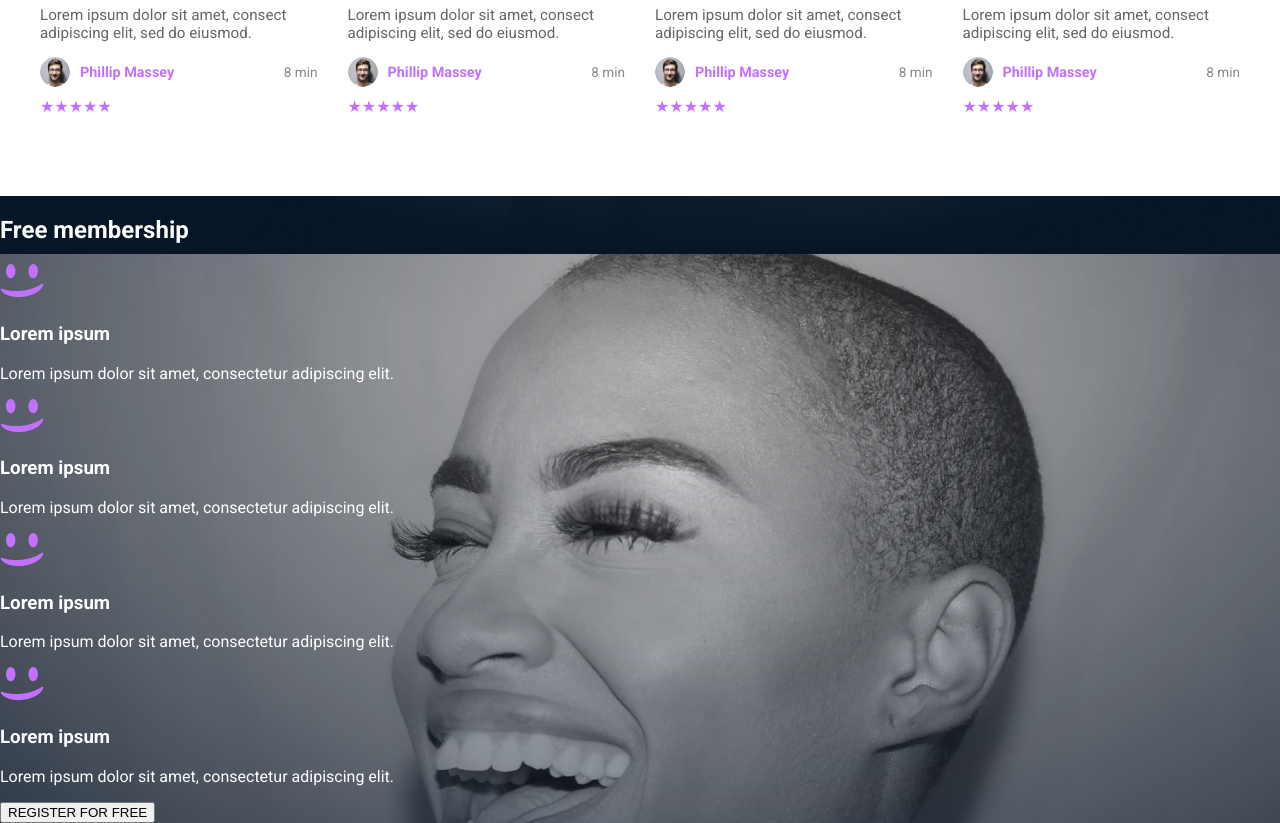
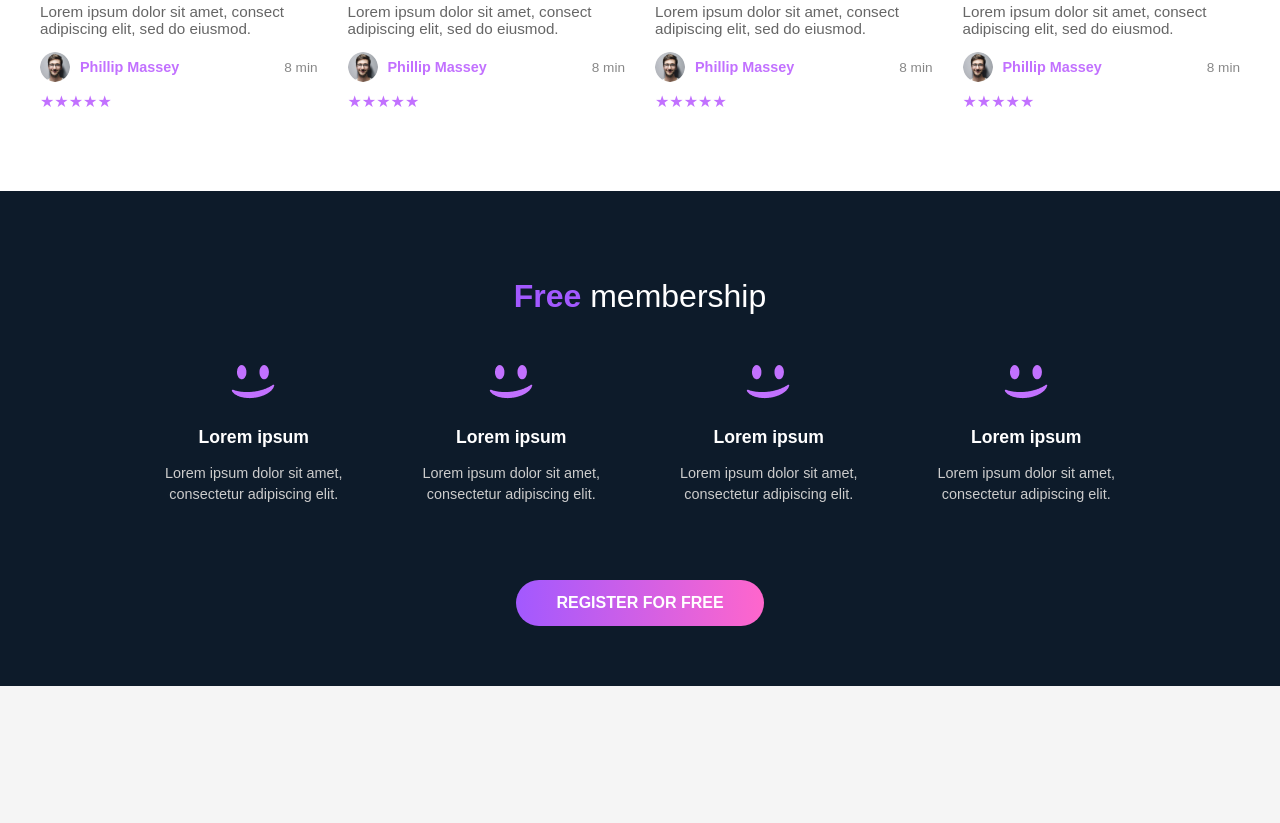
Before and after one commit to amineazzouzi24/alx_html_css, a plain HTML site: page css_advanced/index.html in a window 1280 px wide. Shown: the part 1724-2547 px from the top of the page. After the commit the page ends 2410 px from the top, so only its background shows below. Drawn offline with Linux system fonts and the light colour scheme; files whose address does not match are found by name.

Commit message:
styles.css

```diff
--- a/css_advanced/styles.css
+++ b/css_advanced/styles.css
@@ -263,3 +263,75 @@ section.tutorials{
 color: #666;
 
 }
+
+
+
+body {
+      margin: 0;
+      font-family: Arial, sans-serif;
+      background: #f5f5f5;
+    }
+
+    .membership-section {
+      background: #0d1b2a;
+      color: #fff;
+      text-align: center;
+      padding: 60px 20px;
+    }
+
+    .membership-section h2 {
+      font-size: 2rem;
+      margin-bottom: 40px;
+      font-weight: 400;
+    }
+
+    .membership-section h2 span {
+      color: #a259ff; /* purple for "Free" */
+      font-weight: 700;
+    }
+
+    .features {
+      display: grid;
+      grid-template-columns: repeat(auto-fit, minmax(200px, 1fr));
+      gap: 30px;
+      max-width: 1000px;
+      margin: 0 auto 50px auto;
+    }
+
+    .feature {
+      padding: 10px;
+    }
+
+    .feature .icon {
+      font-size: 40px;
+      color: #a259ff;
+      margin-bottom: 15px;
+    }
+
+    .feature h3 {
+      font-size: 1.1rem;
+      margin-bottom: 10px;
+      font-weight: 600;
+    }
+
+    .feature p {
+      font-size: 0.9rem;
+      color: #ccc;
+      line-height: 1.5;
+    }
+
+    .cta-btn {
+      background: linear-gradient(90deg, #a259ff, #ff66cc);
+      color: #fff;
+      border: none;
+      padding: 14px 40px;
+      border-radius: 25px;
+      font-size: 1rem;
+      font-weight: 600;
+      cursor: pointer;
+      transition: transform 0.2s ease;
+    }
+
+    .cta-btn:hover {
+      transform: scale(1.05);
+    }
```
